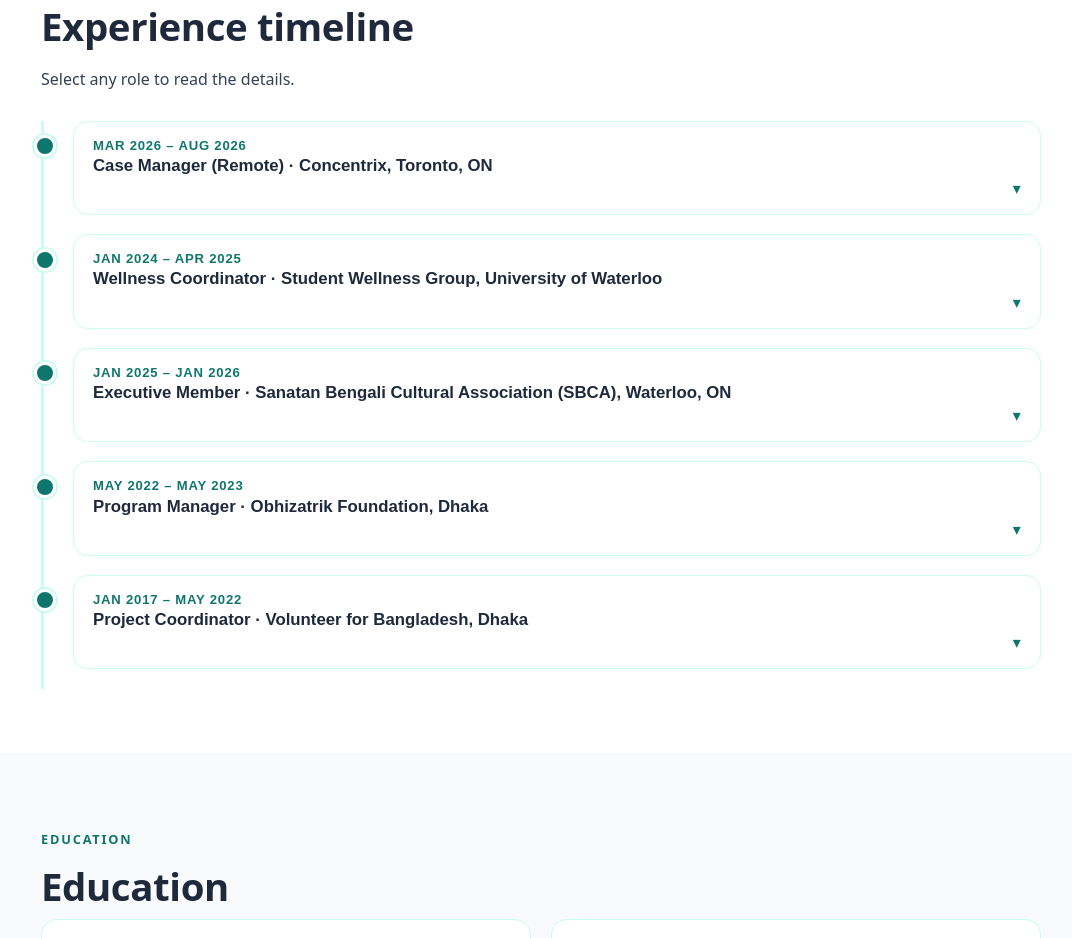
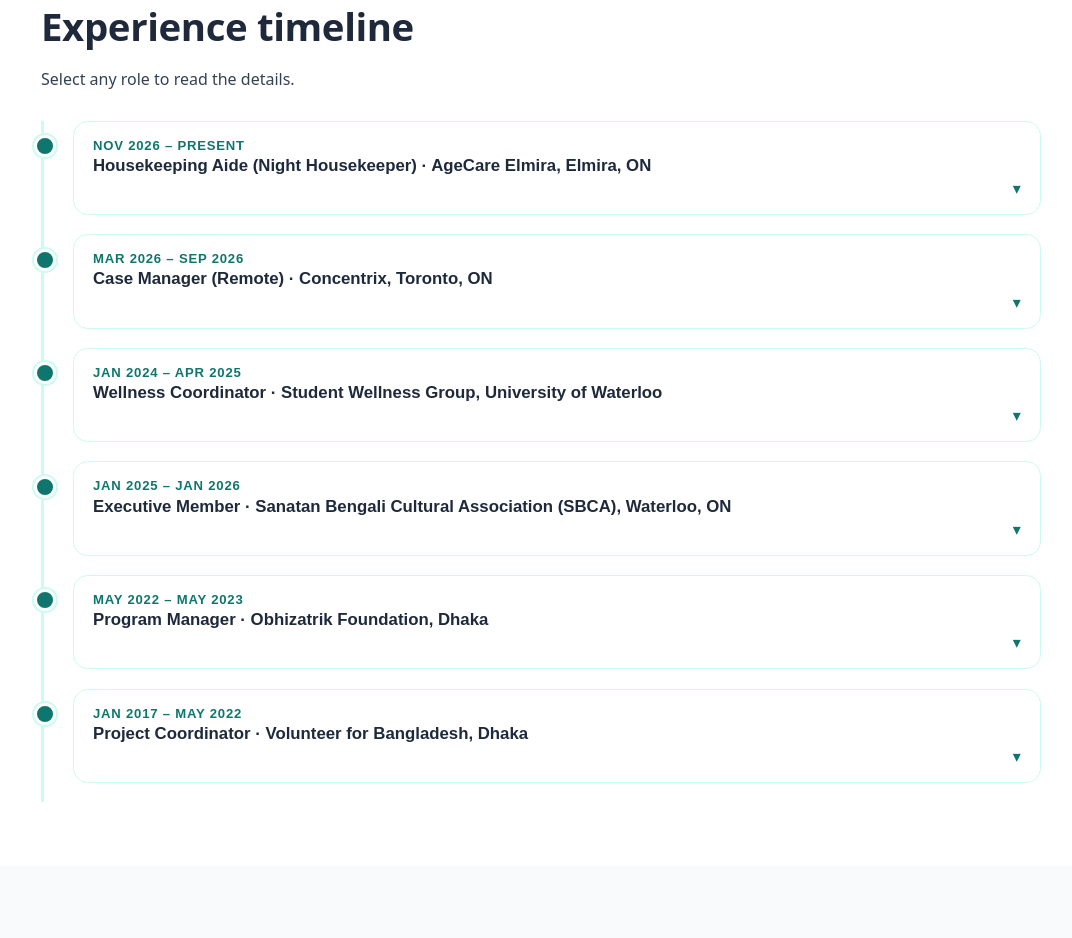
Before and after one commit to Argho2016/Argho2016.github.io, a plain HTML site: page index.html in a window 1280 px wide. Shown: the part 2649-3587 px from the top of the page, without its empty margins (99-1171 px from the left). Drawn offline with Linux system fonts and the light colour scheme.

Commit message:
Add AgeCare Elmira role Nov 2026 to present; Concentrix to Sep 2026

```diff
--- a/index.html
+++ b/index.html
@@ -97,7 +97,11 @@
       <p class="section-intro reveal">Select any role to read the details.</p>
       <ol class="timeline">
         <li class="reveal">
-          <button class="timeline-head" aria-expanded="false"><span class="time">Mar 2026 &ndash; Aug 2026</span><span class="timeline-title">Case Manager (Remote) &middot; Concentrix, Toronto, ON</span><span class="chev" aria-hidden="true">&#9662;</span></button>
+          <button class="timeline-head" aria-expanded="false"><span class="time">Nov 2026 &ndash; Present</span><span class="timeline-title">Housekeeping Aide (Night Housekeeper) &middot; AgeCare Elmira, Elmira, ON</span><span class="chev" aria-hidden="true">&#9662;</span></button>
+          <div class="timeline-body" hidden><p>Permanent part-time night housekeeping, supporting a clean and safe environment for residents.</p></div>
+        </li>
+        <li class="reveal">
+          <button class="timeline-head" aria-expanded="false"><span class="time">Mar 2026 &ndash; Sep 2026</span><span class="timeline-title">Case Manager (Remote) &middot; Concentrix, Toronto, ON</span><span class="chev" aria-hidden="true">&#9662;</span></button>
           <div class="timeline-body" hidden><p>Managed complex cases, systematic troubleshooting, detailed documentation, and multidisciplinary collaboration under quality standards.</p></div>
         </li>
         <li class="reveal">
```
